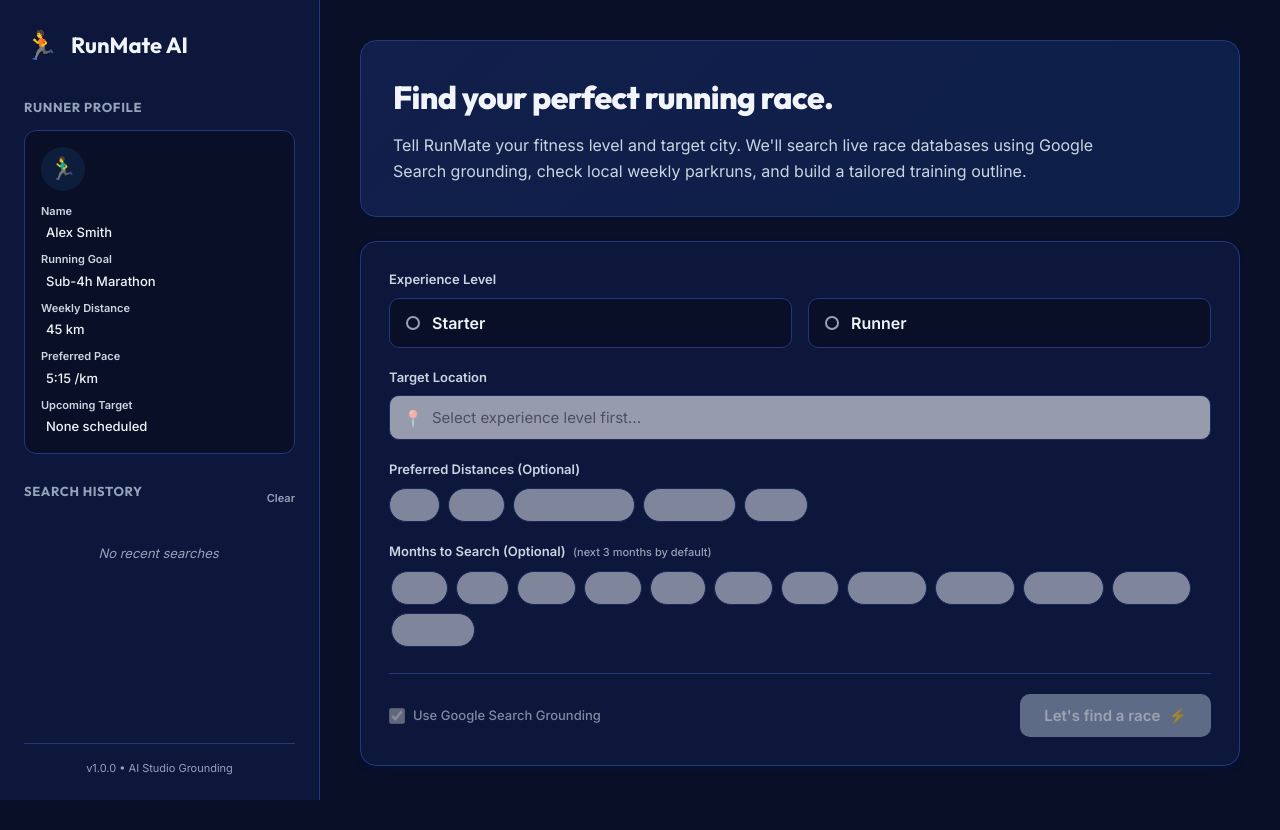
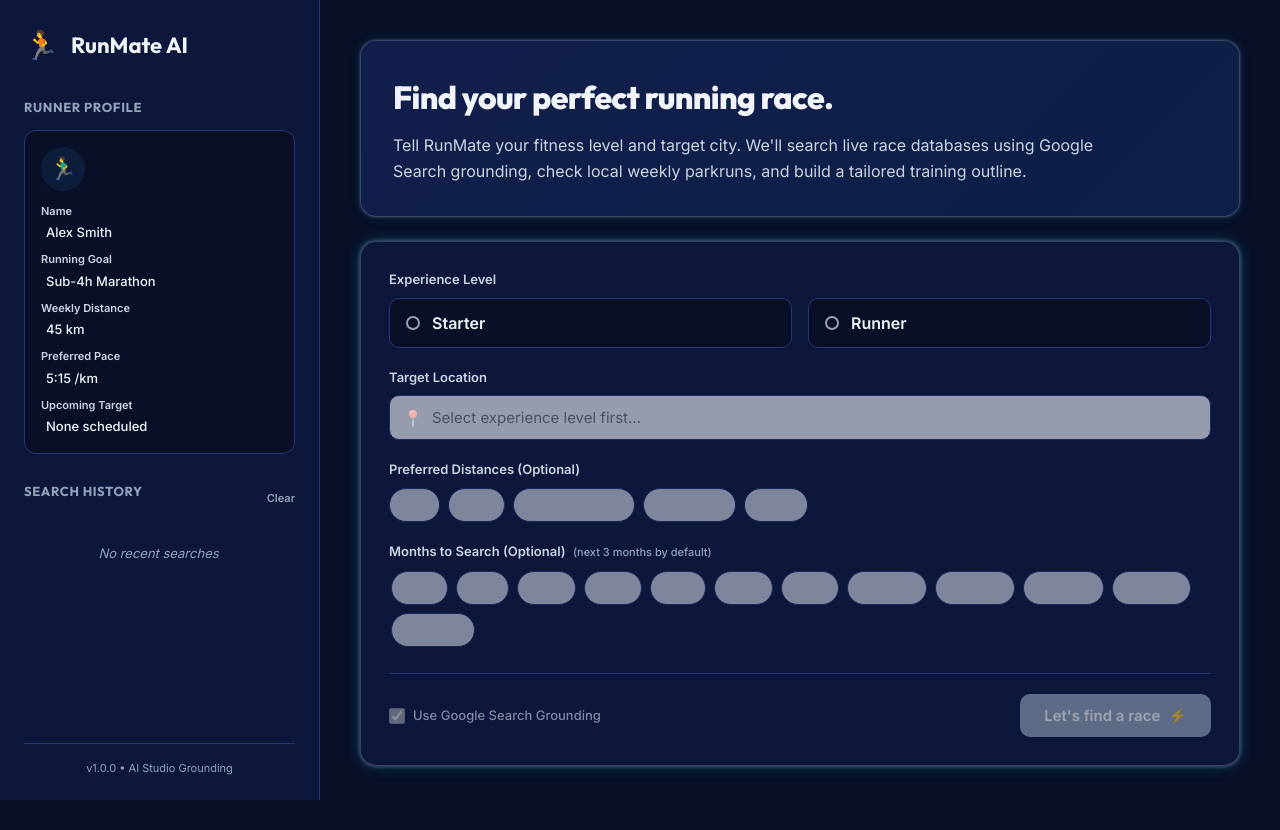
Before and after one commit to astux7/RunMate-AI, a FastAPI app: page / in a window 1280 px wide. Run offline with FastAPI, Linux system fonts and the light colour scheme.

Commit message:
style: fix text colors in inputs and chips for readability, add neon shining borders

```diff
--- a/app/static/style.css
+++ b/app/static/style.css
@@ -369,10 +369,10 @@ a:hover {
 /* Welcome Banner */
 .welcome-banner {
   background: linear-gradient(135deg, var(--bg-card), #0c2049);
-  border: 1px solid var(--border-color);
+  border: 1.5px solid rgba(255, 255, 255, 0.18);
   border-radius: 16px;
   padding: 32px;
-  box-shadow: var(--shadow-sm);
+  box-shadow: 0 0 12px rgba(0, 191, 255, 0.15), 0 0 3px rgba(255, 255, 255, 0.25);
 }
 .welcome-text h1 {
   font-family: var(--font-family-display);
@@ -391,10 +391,10 @@ a:hover {
 /* Form Styling */
 .form-container {
   background-color: var(--bg-sidebar);
-  border: 1px solid var(--border-color);
+  border: 1.5px solid rgba(255, 255, 255, 0.18);
   border-radius: 16px;
   padding: 28px;
-  box-shadow: var(--shadow-md);
+  box-shadow: 0 0 15px rgba(0, 191, 255, 0.25), 0 0 4px rgba(255, 255, 255, 0.35);
 }
 
 .form-grid {
@@ -436,6 +436,7 @@ a:hover {
   transition: all var(--transition-speed);
   font-weight: 550;
   background-color: var(--bg-app);
+  color: var(--text-main);
 }
 .level-label .bullet {
   width: 14px;
@@ -485,13 +486,14 @@ a:hover {
   border-radius: 10px;
   font-size: 15px;
   background-color: var(--bg-app);
+  color: var(--text-main);
   transition: all var(--transition-speed);
 }
 .input-wrapper input:focus {
   outline: none;
   background-color: var(--bg-sidebar);
   border-color: var(--border-focus);
-  box-shadow: 0 0 0 3px rgba(59, 130, 246, 0.12);
+  box-shadow: 0 0 0 3px rgba(0, 240, 255, 0.15);
 }
 
 /* Chip Buttons Selector (Repeatable fields) */
@@ -507,6 +509,7 @@ a:hover {
   padding: 8px 16px;
   font-size: 13px;
   font-weight: 500;
+  color: var(--text-main);
   cursor: pointer;
   transition: all var(--transition-speed);
 }
@@ -514,9 +517,9 @@ a:hover {
   background-color: var(--bg-hover);
 }
 .chip.active {
-  background-color: var(--accent-blue-light);
-  border-color: var(--accent-blue);
-  color: var(--accent-blue-hover);
+  background-color: var(--accent-blue);
+  border-color: var(--border-focus);
+  color: #ffffff;
   font-weight: 600;
 }
 
```
